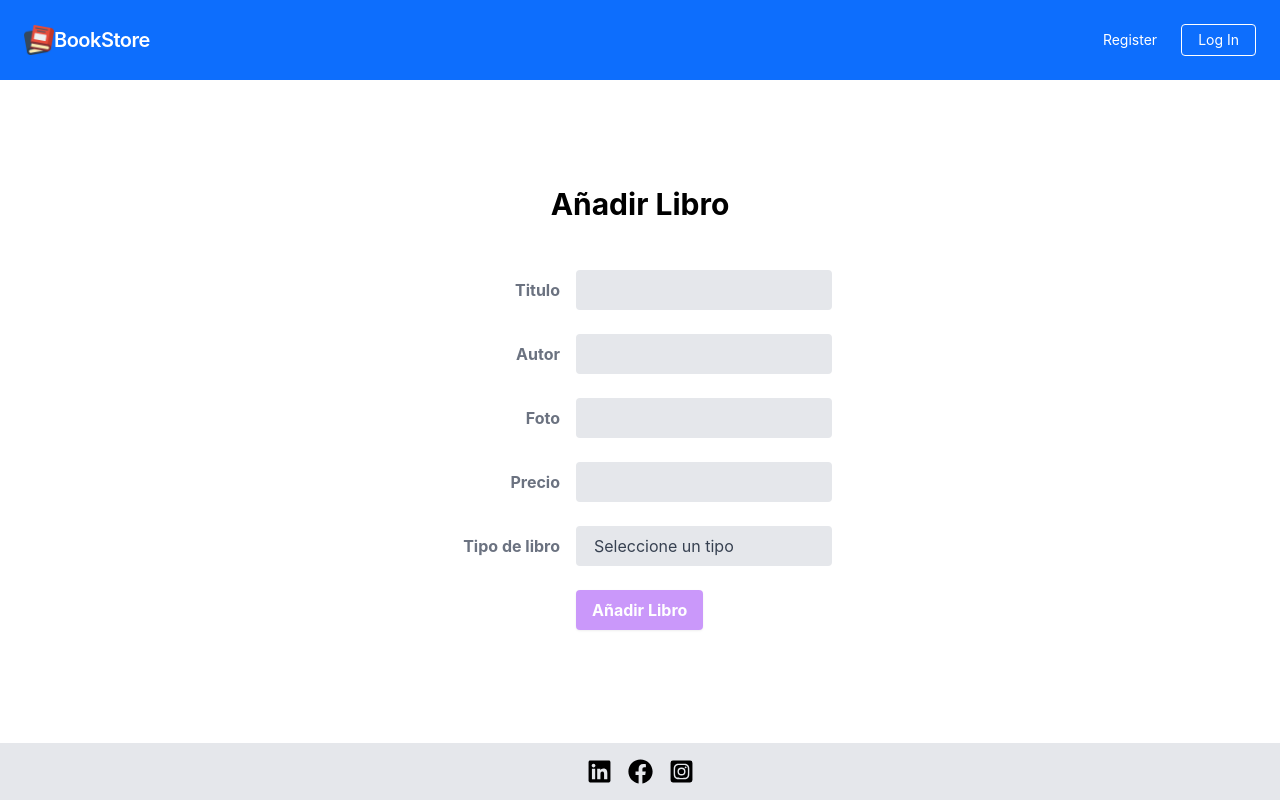
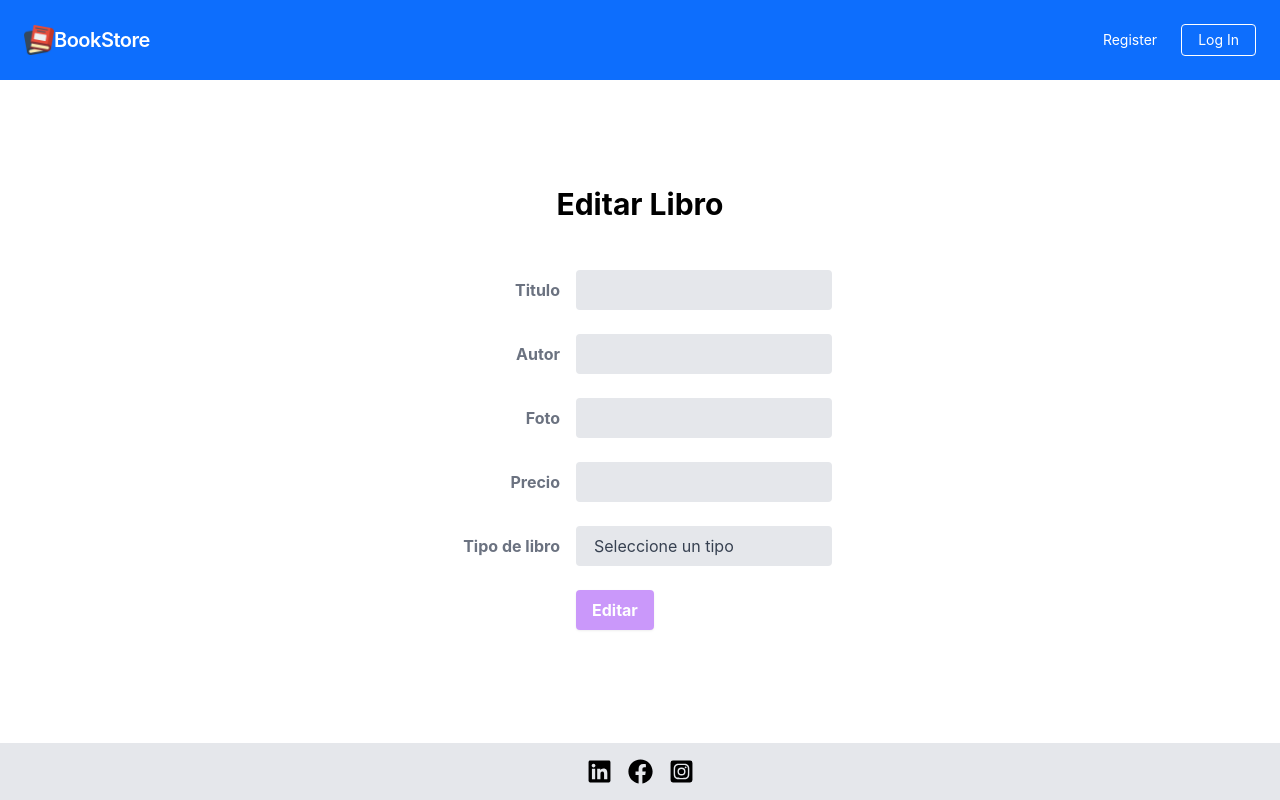
Before and after one commit to naopeke/REACT-40-MAYO-2024, a React (Vite) app in the folder bookstore/: page /edit-book in a window 1280 px wide. Built offline with nearby package versions, Linux system fonts and the light colour scheme.

Commit message:
modified for the app

```diff
--- a/bookstore/src/components/BookItem.tsx
+++ b/bookstore/src/components/BookItem.tsx
@@ -1,6 +1,8 @@
 import { FaTrash } from "react-icons/fa";
 import { CiEdit } from "react-icons/ci";
 import { Book } from "../config/types";
+import { useNavigate } from 'react-router-dom';
+import axios from 'axios';
 
 
 type BookItemProps = {
@@ -11,14 +13,25 @@ type BookItemProps = {
 function BookItem(props: BookItemProps) {
     const { book } = props;
 
+    const navigate = useNavigate();
+
+
     function handleEditBook(event: React.MouseEvent) {
         event.preventDefault();
-        console.log('edit');
+        console.log('edit', book.id_book);
+        navigate('/edit-book');
     }
 
-    function handleDeleteBook(event: React.MouseEvent) {
+    async function handleDeleteBook(event: React.MouseEvent) {
         event.preventDefault();
-        console.log('delete');
+        console.log('delete', book.id_book);
+        try {
+            const resp = await axios.delete(`http://localhost:3000/books/${book.id_book}`);
+            console.log('Success', resp.data);
+
+        } catch (error) {
+            console.log('Error: ', error);
+        }
     }
 
     return (
@@ -44,7 +57,8 @@ function BookItem(props: BookItemProps) {
                                     </span>
                                 </div>
                                 <div className="flex flex-row ml-auto space-x-3">
-                                    <CiEdit style={{ color: 'blue' }} onClick={handleEditBook}/><FaTrash style={{ color: 'red' }} onClick={handleDeleteBook} />
+                                    <CiEdit style={{ color: 'blue' }} onClick={handleEditBook}/>
+                                    <FaTrash style={{ color: 'red' }} onClick={handleDeleteBook} />
                                 </div>
                             </div>
                         </div>
--- a/bookstore/src/pages/AddBook.tsx
+++ b/bookstore/src/pages/AddBook.tsx
@@ -4,9 +4,15 @@ import { addBookSchema, AddBookFormValues } from '../schemas/formSchemas';
 import Input from '../components/ui/Input';
 import Heading from "../components/ui/Heading"
 import axios from 'axios';
+import { useUser } from '../contexts/UserProvider';
+
 
 
 function AddBook() {
+
+  const { user } = useUser();
+  console.log('User in addbook', user);
+
   const { register, handleSubmit, formState } = useForm<AddBookFormValues>({
     mode: 'onChange',
     resolver: zodResolver(addBookSchema),
@@ -16,7 +22,9 @@ function AddBook() {
 
   async function onSubmit(data: AddBookFormValues) {
     try {
-      const resp = await axios.prototype('http://localhost:3000/add-book', data)
+      const payload = {...data, id_user: user?.id_user};
+      console.log('Payload:', payload);
+      const resp = await axios.post('http://localhost:3000/books', payload)
       console.log('Success', resp.data);
     } catch (error){
       console.log('Error: ', error)
--- a/bookstore/src/pages/Books.tsx
+++ b/bookstore/src/pages/Books.tsx
@@ -10,7 +10,7 @@ function Books() {
 
   const { user } = useUser(); //ログインユーザーの情報を取得
   const id_user = user?.id_user;
-  console.log('logged in in book page:',id_user)
+  console.log('logged in id_user in book page:',id_user)
 
 
   useEffect(() => {
--- a/bookstore/src/pages/EditBook.tsx
+++ b/bookstore/src/pages/EditBook.tsx
@@ -19,7 +19,7 @@ function EditBook() {
 
   return (
     <div className="flex items-center justify-center min-h-screen flex-col">
-      <Heading className="text-center mb-12" title="Añadir Libro" />
+      <Heading className="text-center mb-12" title="Editar Libro" />
       <form onSubmit={handleSubmit(onSubmit)} className="w-full max-w-sm">
       <div className="md:flex md:items-center mb-6">
         <Input
@@ -89,7 +89,7 @@ function EditBook() {
               type="submit"
               disabled={!isValid}
             >
-              Añadir Libro
+              Editar
             </button>
           </div>
         </div>
```
Also changed, not shown: bookstore/src/contexts/UserProvider.tsx (+0 -7 lines).
